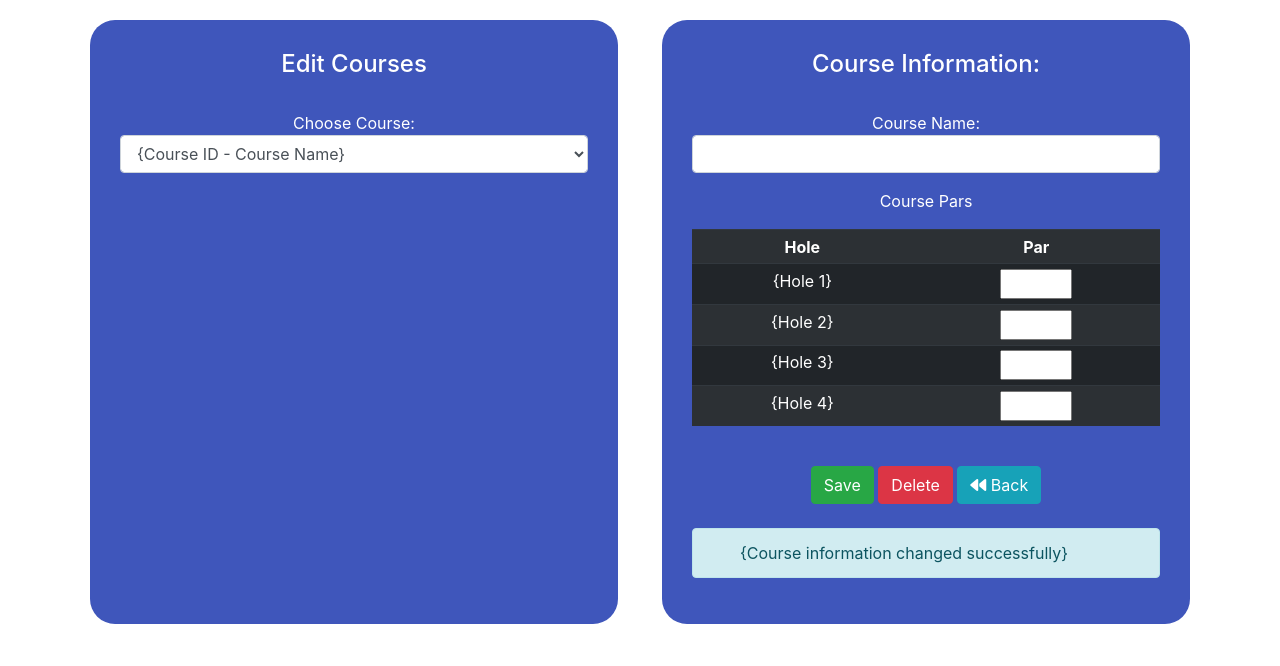
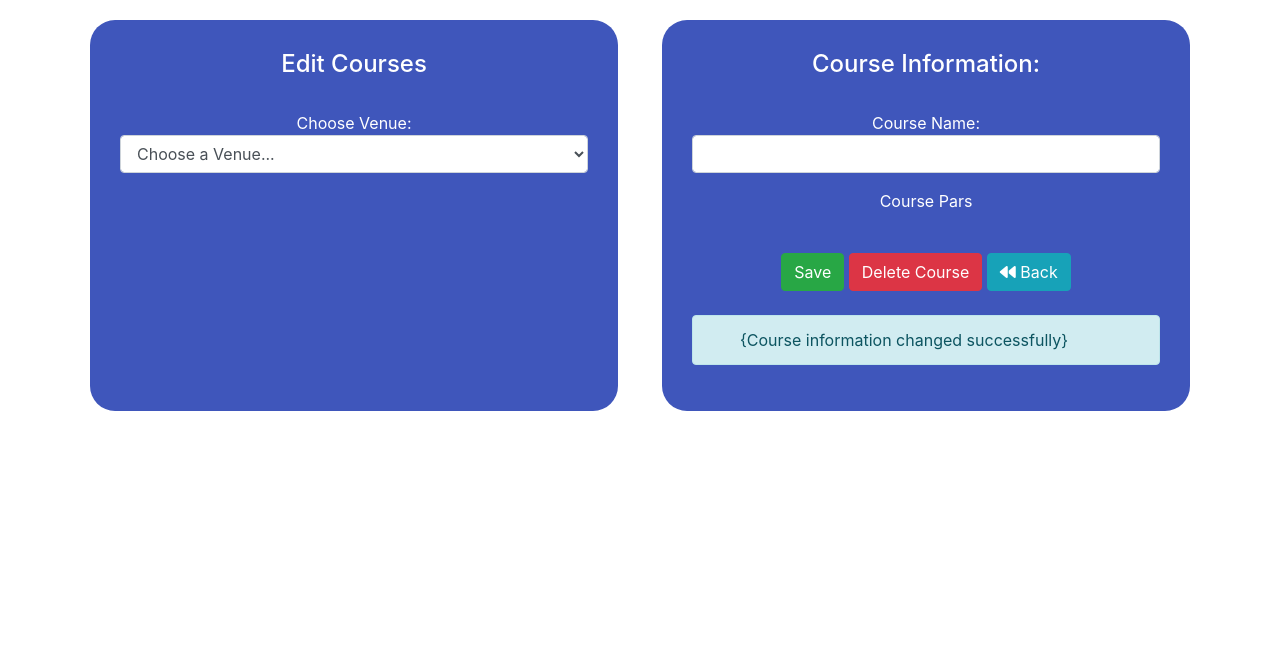
Before and after one commit to RandyWu/ovga, a Flask app: page /editcourses in a window 1280 px wide. Shown: the part 48-714 px from the top of the page. Run offline with Flask 2, Linux system fonts and the light colour scheme; data that the repository does not hold is empty; some libraries are stand-ins or nearby versions; some web fonts are replaced.

Commit message:
edit course functionality completed

```diff
--- a/app/controllers/delevent.py
+++ b/app/controllers/delevent.py
@@ -19,7 +19,6 @@ def delevent():
             for score in removed_scores:
                 db.session.delete(score)
 
-        rawr = request.form
         db.session.commit()
 
     event_list = Event.query.all()
--- a/app/controllers/editcourses.py
+++ b/app/controllers/editcourses.py
@@ -1,6 +1,45 @@
 from app import app
-from flask import Flask, render_template
+from flask import Flask, render_template, request
+from app.model.model import db,Venue,Hole,Course
 
-@app.route('/editcourses')
+@app.route('/editcourses', methods=['POST', 'GET'])
 def editcourses():
-    return render_template("editcourses.html")
+    if request.method == 'POST':
+        action = request.form.get('submit')
+        if action == 'save':
+            course_id = int(request.form.get('course_select'))
+            course_name = request.form.get('course_name')
+            course = Course.query.filter_by(CourseID=course_id).first()
+            course.CourseName = course_name
+            db.session.commit()
+
+            form = request.form
+            for key,value in form.items():
+                if 'Hole' in key:
+                    hole_id = key[4:]
+                    new_par = value
+
+                    update_hole = Hole.query.filter_by(HoleID=hole_id).first()
+                    update_hole.Par = new_par
+            db.session.commit()
+
+        if action =='delete':
+            course_id = int(request.form.get('course_select'))
+            course = Course.query.filter_by(CourseID=course_id).first()
+            holes = Hole.query.filter_by(CourseID=course_id).all()
+
+            if course:
+                db.session.delete(course)
+            if holes:
+                for hole in holes:
+                    db.session.delete(hole)
+            db.session.commit()
+
+    venue_list = Venue.query.all()
+    return render_template("editcourses.html", venue_list=venue_list)
+
+@app.route('/editcourses/getpar', methods=['POST', 'GET'])
+def getpar():
+    course_id = int(request.form.get('course'))
+    course_holes = Hole.query.filter_by(CourseID=course_id).all()
+    return render_template("get_par.html", course_holes=course_holes)
--- a/app/templates/editcourses.html
+++ b/app/templates/editcourses.html
@@ -2,44 +2,38 @@
 {% block content %}
 <!-- Begin page content -->
 <main role="main" class="container">
+<form id="editcourses" method="POST">
 	<div class="contain">
 	  <div class="left-half round">
 		<h4>Edit Courses</h4><br/>
-		<!-- <p>Choose Venue:  -->
-		   <!-- <select id="venueSelect" name="venue_select" class="form-control"> -->
-			  <!-- <option value="">{Venue ID - Venue Name}</option> -->
-		   <!-- </select> -->
-		<!-- </p>  -->
-		<p>Choose Course:
-		   <select id="courseSelect" name="course_select" class="form-control">
-			  <!-- Foreach Course -->
-			  <option value="">{Course ID - Course Name}</option>
-		   </select>
+		 <p>Choose Venue:
+		    <select id="venueSelect" name="venue_select" class="form-control" required>
+			   <option value="" disabled selected>Choose a Venue...</option>
+			   <!-- Foreach Venu e-->
+			   {% for venue in venue_list%}
+			    	<option value={{venue.VenueId}}>{{venue.Name}} - {{venue.Address}}</option>
+				{% endfor %}
+		    </select>
+		 </p>
+		<p id="courseLabel">Choose Course:
+		   	<select id="courseSelect" name="course_select" class="form-control" required>
+		   		<option value="" disabled selected>Choose a Course...</option>
+		   	</select>
 		</p>
 	  </div><br/>
 	  <div class="right-half round">
 		<h4>Course Information:</h4><br/>
-		<form id="editcourses" method="POST">
 		    <!-- On select Venue & Course show this, else hide -->
 			<div id="courseInfo">
-				<p>Course Name: <input type="text" id="courseName" name="event_name" class="form-control" required /></p>
+				<p>Course Name: <input type="text" id="courseName" name="course_name" class="form-control" required /></p>
 				<!-- <p>Change No. of Holes: <input type="text" id="noOfHoles" name="no_of_holes" class="form-control" required /></p> -->
 				<p>Course Pars </p>
-				<table class='table table-sm table-hover table-dark table-striped'>
-					<tr>
-					  <th>Hole</th><th>Par</th>
-					</tr>
-					<!-- For each Hole and Par -->
-					<tr><td>{Hole 1}</td><td><input type='text' size='2' id='{par1}' name='{par_1}' /></td></tr>
-					<tr><td>{Hole 2}</td><td><input type='text' size='2' id='{par2}' name='{par_2}' /></td></tr>
-					<tr><td>{Hole 3}</td><td><input type='text' size='2' id='{par3}' name='{par_3}' /></td></tr>
-					<tr><td>{Hole 4}</td><td><input type='text' size='2' id='{par4}' name='{par_4}' /></td></tr>
-					<!-- For end -->
-				</table>
+				<div id="parInfo">
+				</div>
 			</div>
 			<center><br/>
-				<button type="submit" class="btn btn-success" id="btnSave" name="btn_save">Save</button>
-				<button type="submit" class="btn btn-danger" id="btnDelete" name="btn_delete" onclick="alert('WARNING: Are you sure you want to delete the selected course? This may delete all the scores in it');">Delete</button>
+				<button type="submit" class="btn btn-success" id="btnSave" name="submit" value="save">Save</button>
+				<button type="submit" class="btn btn-danger" id="btnDelete" name="submit" value="delete" onclick="alert('WARNING: Are you sure you want to delete the selected course? This may delete all the scores in it');">Delete Course</button>
 				<button type="button" class="btn btn-info" onclick="window.location='{{ url_for('courses_landing') }}'"><i class="fas fa-backward"></i> Back </button>
 			</center>
 		</form><br/>
@@ -47,5 +41,49 @@
 		<div class="alert alert-info alert-dismissible text-center" id="alert_addgroup" role="alert">{Course information changed successfully}</div>
 	  </div>
 	</div>
+	<script>
+		$(document).ready(function(){
+			$('#courseLabel').hide();
+
+			$('#venueSelect').change(function() {
+				$('#courseLabel').show();
+
+				var fetch = $(this).val();
+				$.ajax({
+					type: "POST",
+					url: "addevents/get_course",
+					data: { "venue":fetch },
+					success: function (response) {
+						$('#courseSelect').html(response);
+					},
+					error: function (event, request, settings) {
+						console.log('AjaxError' + ' : ' + settings);
+					},
+					timeout: 20000
+				});
+			});
+
+			$('#courseSelect').change(function() {
+				s = $('#courseSelect option:selected').text();
+				courseName = s.substring(0, s.indexOf('-'));
+				$('#courseName').val(courseName);
+
+				var fetch = $(this).val();
+				$.ajax({
+					type: "POST",
+					url: "editcourses/getpar",
+					data: { "course":fetch },
+					success: function (response) {
+						$('#parInfo').html(response);
+					},
+					error: function (event, request, settings) {
+						console.log('AjaxError' + ' : ' + settings);
+					},
+					timeout: 20000
+				});
+			});
+
+		});
+	</script>
 </main>
 {% endblock %}
--- a/app/templates/editevent_info.html
+++ b/app/templates/editevent_info.html
@@ -28,7 +28,6 @@
 			</select>
 			<label for="courseList">Course:</label>
 			<select id="courseList" name="course_list" class="form-control" required>
-			    <option value="" disabled selected>Please Choose a Venue First...</option>
 				<!-- Foreach Course -->
 				{% for course in course_list%}
 					{% if course.CourseID == event_course%}
--- a/app/templates/get_courses.html
+++ b/app/templates/get_courses.html
@@ -1,6 +1,7 @@
 {% block content %}
 
 {% if success == 'TRUE' %}
+    <option value="" disabled selected>Choose a Course...</option>
     {% for course in course_list%}
         <option value={{course.CourseID}}>{{course.CourseName}} - {{course.Num_Holes}} Holes</option>
     {% endfor %}
```
Also changed, not shown: app/controllers/addcourse.py (+10 -2 lines), app/controllers/editscore.py (+5 -6 lines), app/templates/get_par.html (added, +14 -0 lines).
